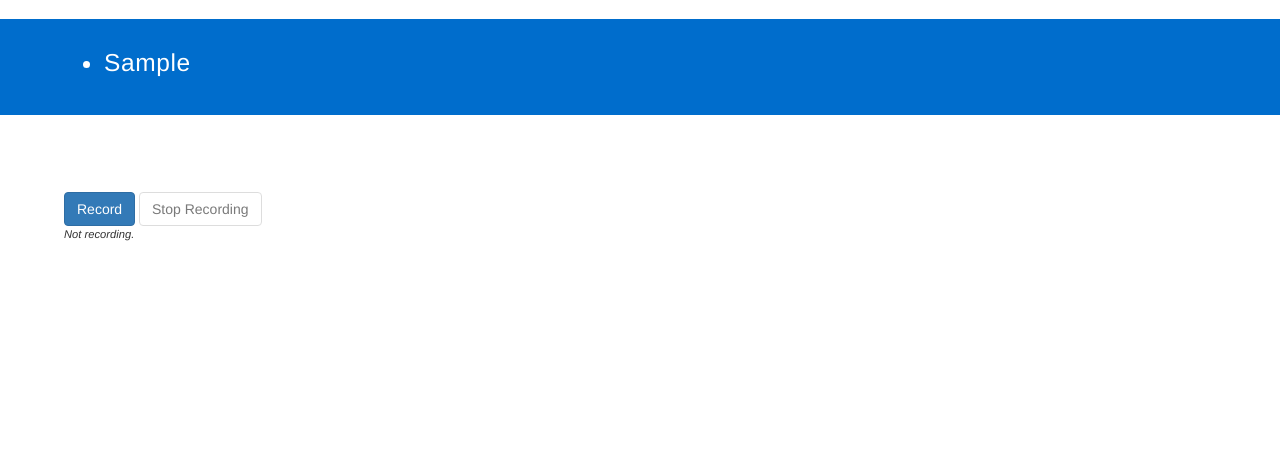
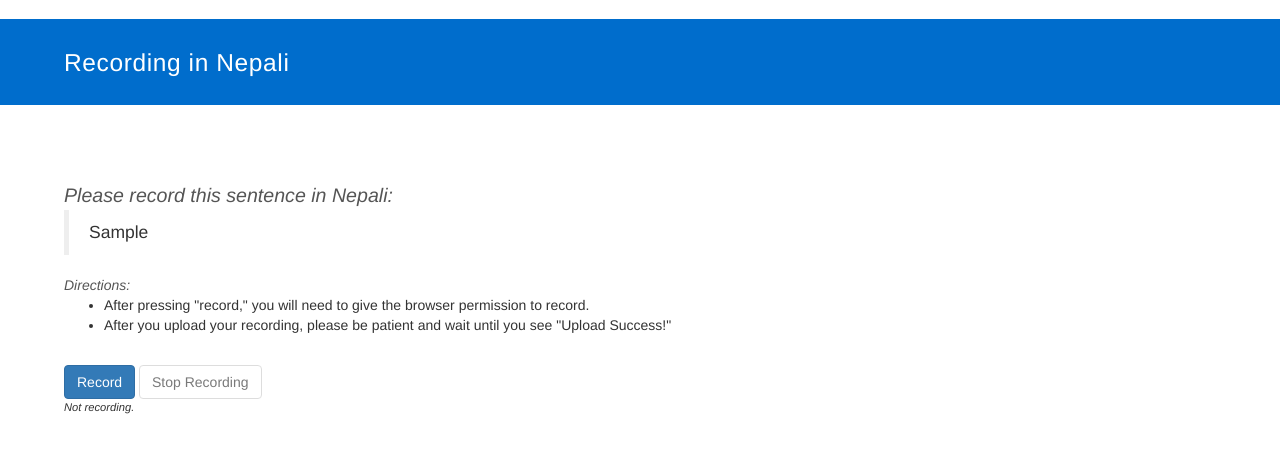
Before and after one commit to evansp01/everestesl, a Django app: page /sentence/1/record/nepali in a window 1280 px wide. Shown: the part 51-504 px from the top of the page. Run offline with Django 3.2, Linux system fonts and the light colour scheme; a user stored in the database is signed in; tables that the repository leaves empty hold one stand-in row (values such as "Sample post"); some libraries are stand-ins or nearby versions.

Commit message:
Style improvements, esp to Recording
* Made the record page more usable by making it more clear what you’re
supposed to record and in what language, plus added directions.
* Standardized CSS of titles and page headers

```diff
--- a/TODO.txt
+++ b/TODO.txt
@@ -1,7 +1,4 @@
 INTERFACE
-
-1. fix basic functionality
-   - differentiate profiles
 
 2. Make record page less ugly and have it give context as to what you should do
    - For english recording:
--- a/everest/static/everest/css/custom.css
+++ b/everest/static/everest/css/custom.css
@@ -25,7 +25,15 @@ body {
     font-style: italic;
     font-weight: 200;
     display: block;
-    margin-bottom: 5%
+    margin-bottom: 5%;
+}
+
+.subtitlenogap {
+    color: #555;
+    font-size: 1.4em;
+    font-style: italic;
+    font-weight: 200;
+    display: block;
 }
 
 .subtletext{
@@ -37,6 +45,15 @@ body {
 .tableheading {
     color: #555;
     font-style: italic;
+}
+
+.emphasis {
+    color: #555;
+    font-size: 1.4em;
+    font-style: italic;
+    font-weight: 200;
+    display: block;
+    margin-bottom: 5%
 }
 
 .button-form {
--- a/everest/templates/everest/base.html
+++ b/everest/templates/everest/base.html
@@ -8,7 +8,11 @@
     <meta name="viewport" content="width=device-width, initial-scale=1.0">
     <meta name="description" content="">
     <meta name="author" content="">
-    <title>Everest - Learn English!</title>
+    <title>
+    {% block title %}
+        Everest - Learn English!
+    {% endblock %}
+    </title>
     <link rel="shortcut icon" type="image/png" href="{% static 'everest/img/everest-icon.png' %}"/>
     <!-- Bootstrap Core CSS -->
     <link href="{% static 'everest/css/bootstrap.min.css' %}" rel="stylesheet" media="screen">
@@ -25,9 +29,12 @@
 <body>
 {% include "everest/nav.html" %}
 
+<div class="title">
 {% block pageheader %}
 {% endblock %}
-<!-- Page Content -->
+</div>
+
+    <!-- Page Content -->
 <div class="container-fluid">
     <div class="row">
         <div class="padded">
--- a/everest/templates/everest/lesson/create_lesson.html
+++ b/everest/templates/everest/lesson/create_lesson.html
@@ -2,7 +2,7 @@
 
 {% block title %}Everest Lesson {% endblock %}
 {% block pageheader %}
-    <div class="title">Create Lesson</div>
+    Create Lesson
 {% endblock %}
 
 {% block content %}
--- a/everest/templates/everest/lesson/edit_lesson.html
+++ b/everest/templates/everest/lesson/edit_lesson.html
@@ -3,13 +3,11 @@
 {% block title %}Everest Lesson {% endblock %}
 
 {% block pageheader %}
-    <div class="title">
         {{ lesson }}
         <form class="button-form" action="{% url 'del_lesson' lesson.id %}" method="post">
             <input class="btn btn-danger btn-sm padleft" type="submit" value="Delete lesson">
             {% csrf_token %}
         </form>
-    </div>
 {% endblock %}
 
 {% block content %}
--- a/everest/templates/everest/lesson/lesson.html
+++ b/everest/templates/everest/lesson/lesson.html
@@ -3,7 +3,6 @@
 {% block title %}Everest Lesson {% endblock %}
 
 {% block pageheader %}
-    <div class="title">
         {{ lesson }}
         {% if lesson.creator == user %}
             <a class="btn btn-default btn-sm padleft" href="{% url 'edit_lesson' lesson.id %}" aria-label="Edit">
@@ -11,7 +10,6 @@
                 Edit
             </a>
         {% endif %}
-    </div>
 {% endblock %}
 
 {% block content %}
--- a/everest/templates/everest/lists/list_of_lessons.html
+++ b/everest/templates/everest/lists/list_of_lessons.html
@@ -1,13 +1,11 @@
 {% extends "everest/base.html" %}
 
 {% block pageheader %}
-    <div class="title">
         {% if query %}
             {{ base_description }} matching '{{ query }}'
         {% else %}
             {{ base_description }}
         {% endif %}
-    </div>
 {% endblock %}
 
 {% block content %}
--- a/everest/templates/everest/lists/list_of_sentences.html
+++ b/everest/templates/everest/lists/list_of_sentences.html
@@ -1,13 +1,11 @@
 {% extends "everest/base.html" %}
 
 {% block pageheader %}
-    <div class="title">
         {% if query %}
             {{ base_description }} matching '{{ query }}'
         {% else %}
             {{ base_description }}
         {% endif %}
-    </div>
 {% endblock %}
 
 {% block content %}
--- a/everest/templates/everest/lists/list_of_users.html
+++ b/everest/templates/everest/lists/list_of_users.html
@@ -1,13 +1,11 @@
 {% extends "everest/base.html" %}
 
 {% block pageheader %}
-    <div class="title">
         {% if query %}
             {{ base_description }} matching '{{ query }}'
         {% else %}
             {{ base_description }}
         {% endif %}
-    </div>
 {% endblock %}
 
 {% block content %}
--- a/everest/templates/everest/profile/profile.html
+++ b/everest/templates/everest/profile/profile.html
@@ -1,10 +1,8 @@
 {% extends "everest/base.html" %}
 
-{% block title %} {{profile.userkey}} {% endblock %}
+{% block title %} Profile: {{profile.userkey}} {% endblock %}
 {% block pageheader %}
-<div class="title">
     {{profile.userkey.first_name}} {{profile.userkey.last_name}} <i>({{profile.userkey}})</i>
-</div>
 {% endblock %}
 
 {% block content %}
--- a/everest/templates/everest/sentence/record.html
+++ b/everest/templates/everest/sentence/record.html
@@ -1,20 +1,49 @@
 {% extends "everest/base.html" %}
 
+{% block title %} Record{% endblock %}
+
 {% block pageheader %}
-<div class="title">
-    {% if language == 'english' %}
-    {{ sentence }}
-    {% else %}
-    <ul>
-        {% for trans in sentence.translations.all %}
-        <li>{{ trans }}</li>
-        {% endfor %}
-    </ul>
-    {% endif %}
-</div>
+Recording in {{language | capfirst}}
 {% endblock %}
 
 {% block content %}
+
+
+{% if language == 'english' %}
+    <div class="subtitlenogap">
+        Please record this sentence in English:
+    </div>
+    <blockquote>
+        {{ sentence }}
+    </blockquote>
+
+{% elif sentence.translations.count == 1 %}
+    <div class="subtitlenogap">
+        Please record this sentence in Nepali:
+    </div>
+    <blockquote>
+        {{sentence.translations.all.0}}
+    </blockquote>
+
+{% else %}
+    <div class="subtitlenogap">
+        Please record <b>one</b> of these sentences in Nepali:
+    </div>
+    {% for translation in sentence.translations.all %}
+    <blockquote>
+        {{ translation }}
+    </blockquote>
+    {% endfor %}
+
+{% endif %}
+
+<div class="tableheading">Directions:</div>
+<ul>
+    <li>After pressing "record," you will need to give the browser permission to record.</li>
+    <li>After you upload your recording, please be patient and wait until you see "Upload Success!"</li>
+</ul>
+<br/>
+
 <button class="btn btn-primary" id="button1">Record</button>
 <button class="btn btn-default" id="button2">Stop Recording</button>
 <p class="subtletext" id="progress">Not recording.</p>
--- a/everest/templates/everest/sentence/sentence.html
+++ b/everest/templates/everest/sentence/sentence.html
@@ -3,9 +3,7 @@
 {% block title %} Sentence {{ sentence.id }} {% endblock %}
 
 {% block pageheader %}
-<div class="title">
     {{sentence}}
-</div>
 {% endblock %}
 
 {% block content %}
```
Also changed, not shown: everest/templates/everest/profile/edit_profile.html (+8 -11 lines).
